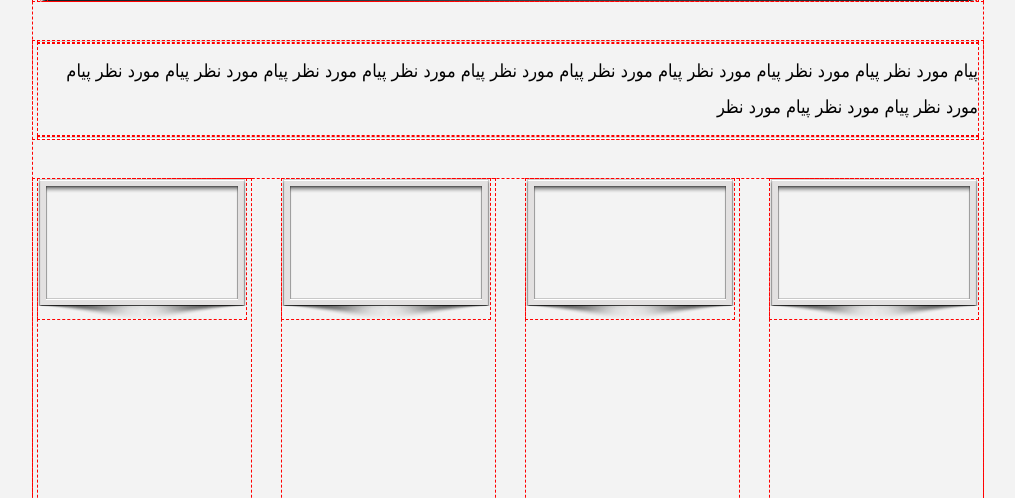
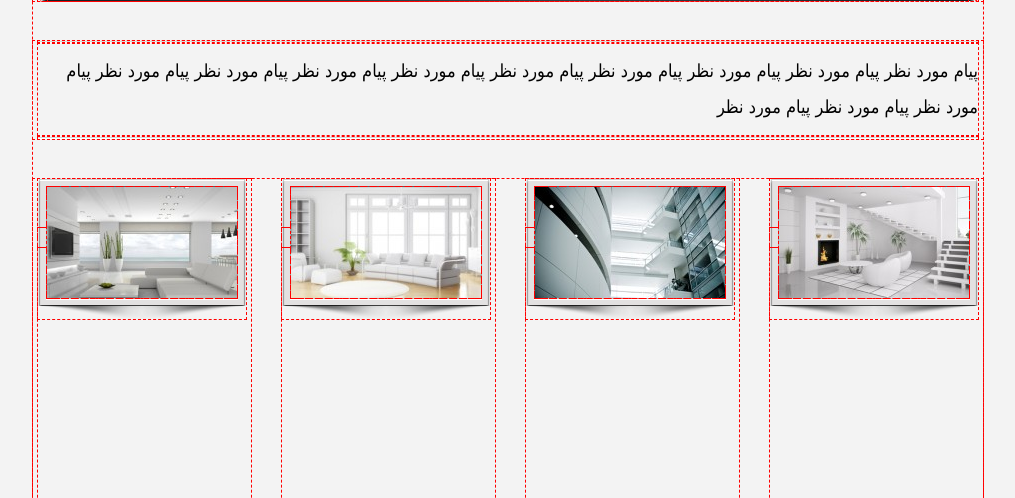
Before and after one commit to mediateq/Technoprint, a PHP site: page / in a window 1280 px wide. Shown: the part 488-986 px from the top of the page, without its empty margins (132-1147 px from the left). Run offline with PHP 8.4, Linux system fonts and the light colour scheme.

Commit message:
add pic to frame

```diff
--- a/index.php
+++ b/index.php
@@ -225,16 +225,24 @@
 				</div>
 				<div class="products">
 					<div class="first">
-						<div class="frame"></div>
+						<div class="frame">
+							<a href="#"><img src="./images/others/frame1.jpg" alt="" /></a>
+						</div>
 					</div>
 					<div class="second">
-						<div class="frame"></div>
+						<div class="frame">
+							<a href="#"><img src="./images/others/frame2.jpg" alt="" /></a>
+						</div>
 					</div>
 					<div class="third">
-						<div class="frame"></div>
+						<div class="frame">
+							<a href="#"><img src="./images/others/frame3.jpg" alt="" /></a>
+						</div>
 					</div>
 					<div class="forth">
-						<div class="frame"></div>
+						<div class="frame">
+							<a href="#"><img src="./images/others/frame4.jpg" alt="" /></a>
+						</div>
 					</div>
 					<div class="badboy"></div>
 				</div>
--- a/style.css
+++ b/style.css
@@ -189,6 +189,13 @@ section.middle .container .products .first{
 	margin-right: 0;
 }
 
+section.middle .container .products .frame img{
+	width: 190px;
+	height: 111px;
+	margin-top: 8px;
+	margin-left: 9px;
+}
+
 section.middle .container .client{
 	min-height: 255px;
 }
```
Also changed, not shown: images/others/frame1.jpg (added), images/others/frame2.jpg (added), images/others/frame3.jpg (added), images/others/frame4.jpg (added).
